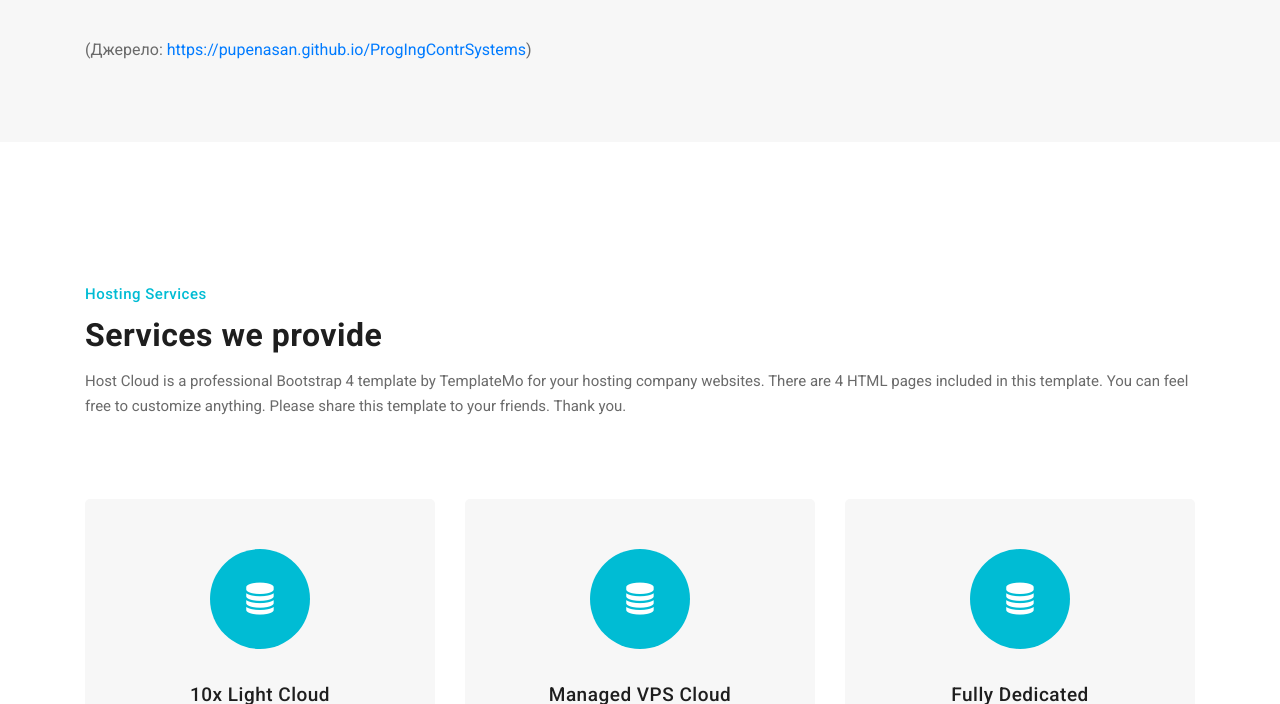
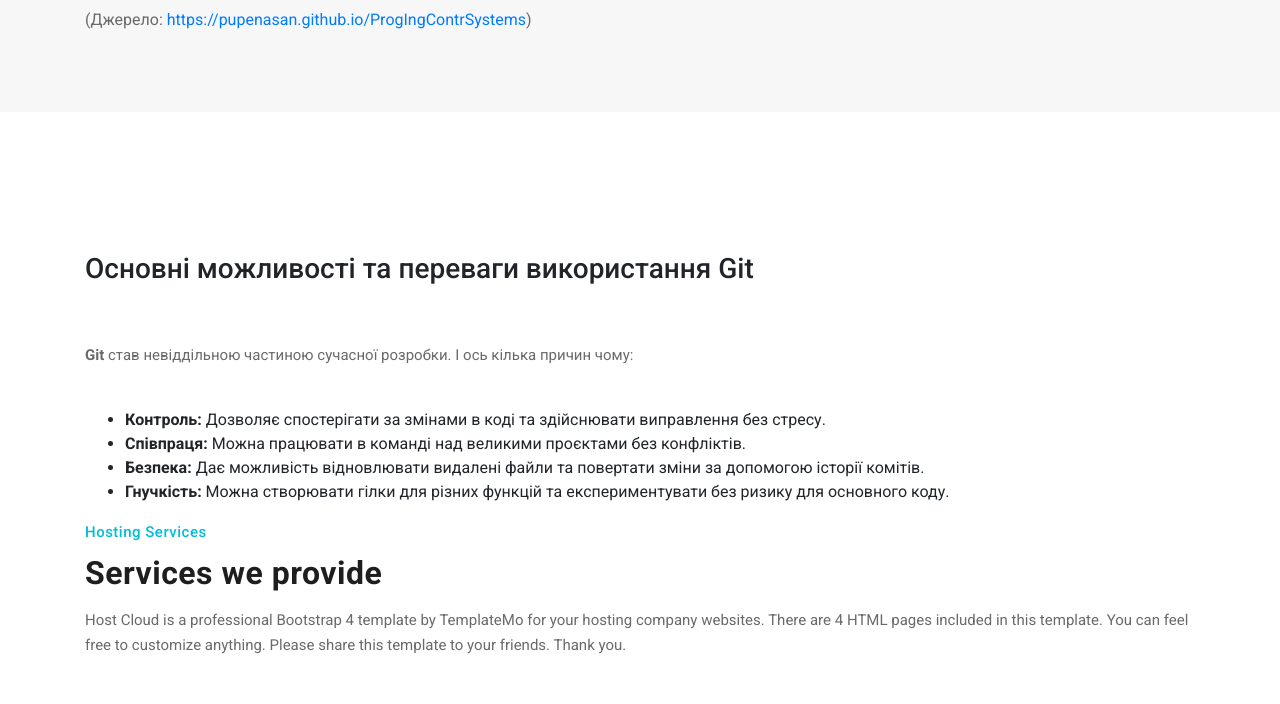
Before and after one commit to Bohdan12662/System-programming-Nechytaylo, a plain HTML site: page index.html in a window 1280 px wide. Shown: the part 1342-2046 px from the top of the page. Drawn offline with Linux system fonts and the light colour scheme.

Commit message:
третя сторінка

```diff
--- a/assets/css/owl.css
+++ b/assets/css/owl.css
@@ -198,5 +198,5 @@
     padding-top: 80px;
   }
   h3{
-    padding-bottom: 80px;
+    padding-bottom: 50px;
   }
--- a/index.html
+++ b/index.html
@@ -163,6 +163,17 @@ https://templatemo.com/tm-541-host-cloud
         <div class="row">
           <div class="col-md-12">
             <div class="section-heading">
+              <h3>Основні можливості та переваги використання Git</h3>
+              <p><strong>Git</strong> став невіддільною частиною сучасної розробки. І ось кілька причин чому:</p>
+              <ul>
+                <li><strong>Контроль:</strong> Дозволяє спостерігати за змінами в коді та здійснювати виправлення без стресу.</li>
+                <li><strong>Співпраця:</strong> Можна працювати в команді над великими проєктами без конфліктів.</li>
+                <li><strong>Безпека:</strong> Дає можливість відновлювати видалені файли та повертати зміни за допомогою історії комітів.</li>
+                <li><strong>Гнучкість:</strong> Можна створювати гілки для різних функцій та експериментувати без ризику для основного коду.</li>
+              </ul>
+
+
+
               <span>Hosting Services</span>
               <h2>Services we provide</h2>
               <p>Host Cloud is a professional Bootstrap 4 template by TemplateMo for your hosting company websites. There are 4 HTML pages included in this template. You can feel free to customize anything. Please share this template to your friends. Thank you.</p>
```
